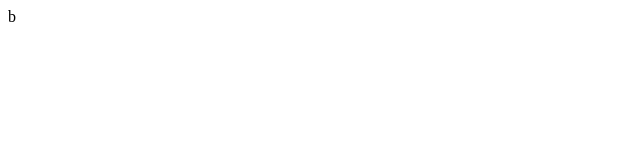
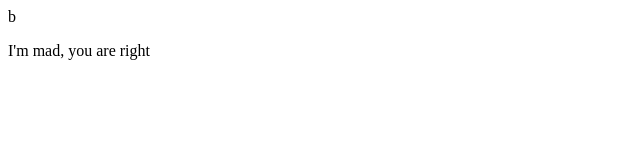
Before and after one commit to Danikhhh/homework-test-repo, a plain HTML site: page index.html in a window 1280 px wide. Shown: the whole page, without its empty margins (0-640 px from the left). Drawn offline with Linux system fonts and the light colour scheme.

Commit message:
Content added

```diff
--- a/index.html
+++ b/index.html
@@ -7,5 +7,8 @@
 </head>
 <body>
     b
+    <p>
+        I'm mad, you are right
+    </p>
 </body>
 </html>
```
